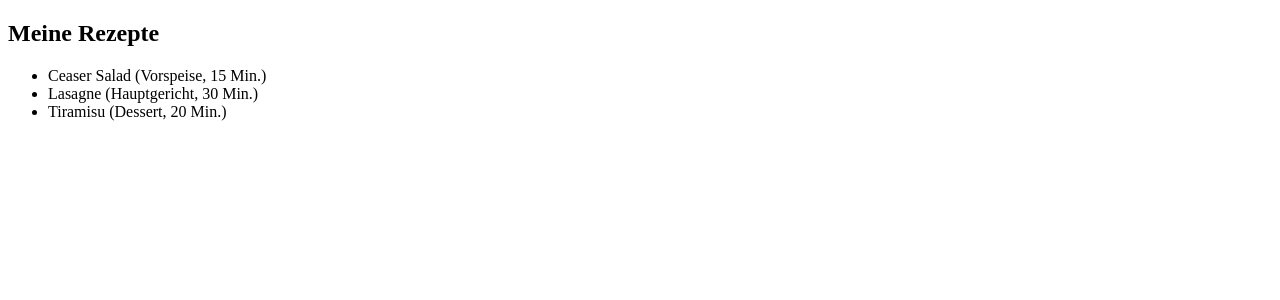
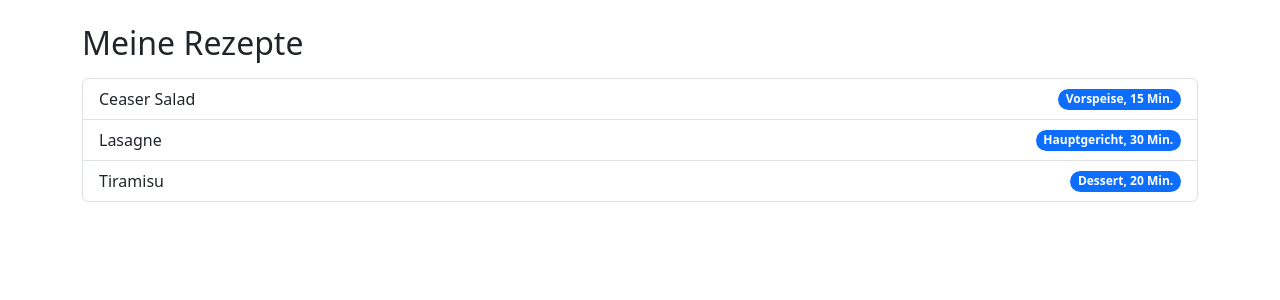
Before and after one commit to dalaakhr/rezeptbuch-frontend, an Angular app: page / in a window 1280 px wide. Shown: the top 300 px of the page. Built offline with nearby package versions, Linux system fonts and the light colour scheme.

Commit message:
Bootstrap eingebunden und Rezeptliste gestylt

```diff
--- a/angular.json
+++ b/angular.json
@@ -25,6 +25,8 @@
               }
             ],
             "styles": [
+              "node_modules/bootstrap/dist/css/bootstrap.min.css",
+
               "src/styles.css"
             ]
           },
--- a/package.json
+++ b/package.json
@@ -17,6 +17,7 @@
     "@angular/forms": "^22.1.0",
     "@angular/platform-browser": "^22.1.0",
     "@angular/router": "^22.1.0",
+    "bootstrap": "^5.3.8",
     "rxjs": "~7.8.0",
     "tslib": "^2.3.0"
   },
--- a/src/app/recipe-list/recipe-list.html
+++ b/src/app/recipe-list/recipe-list.html
@@ -1,6 +1,11 @@
-<h2>Meine Rezepte</h2>
-<ul>
-  @for (rezept of rezepte; track rezept.titel) {
-    <li>{{ rezept.titel }} ({{ rezept.kategorie }}, {{ rezept.zeit }} Min.)</li>
-  }
-</ul>
+<div class="container mt-4">
+  <h2 class="mb-3">Meine Rezepte</h2>
+  <ul class="list-group">
+    @for (rezept of rezepte; track rezept.titel) {
+      <li class="list-group-item d-flex justify-content-between align-items-center">
+        {{ rezept.titel }}
+        <span class="badge bg-primary rounded-pill">{{ rezept.kategorie }}, {{ rezept.zeit }} Min.</span>
+      </li>
+    }
+  </ul>
+</div>
```
Also changed, not shown: 1 other file (tests, documents, lock files or other folders).
